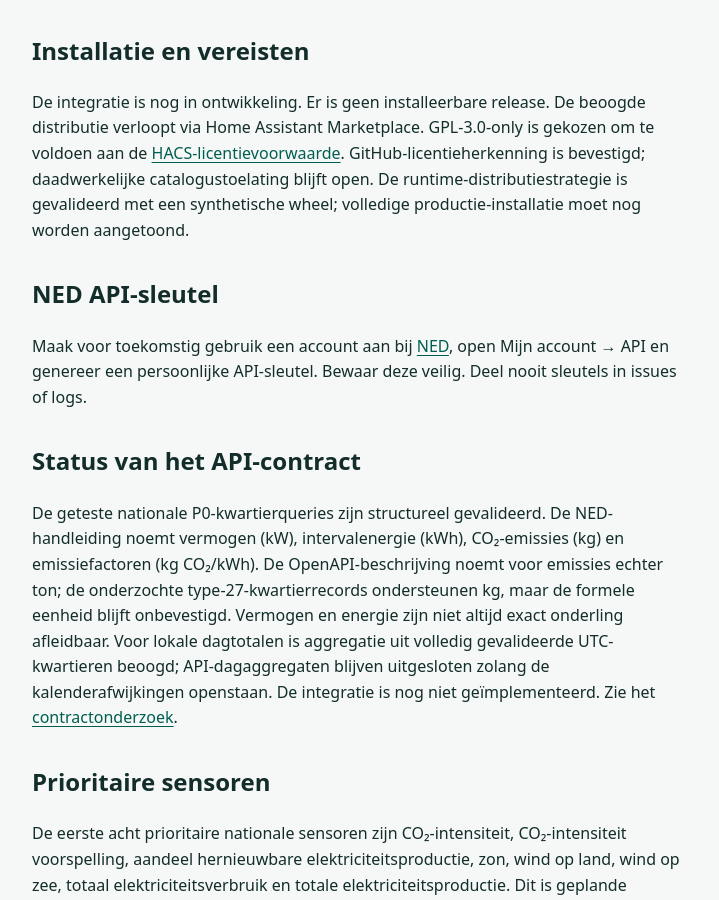
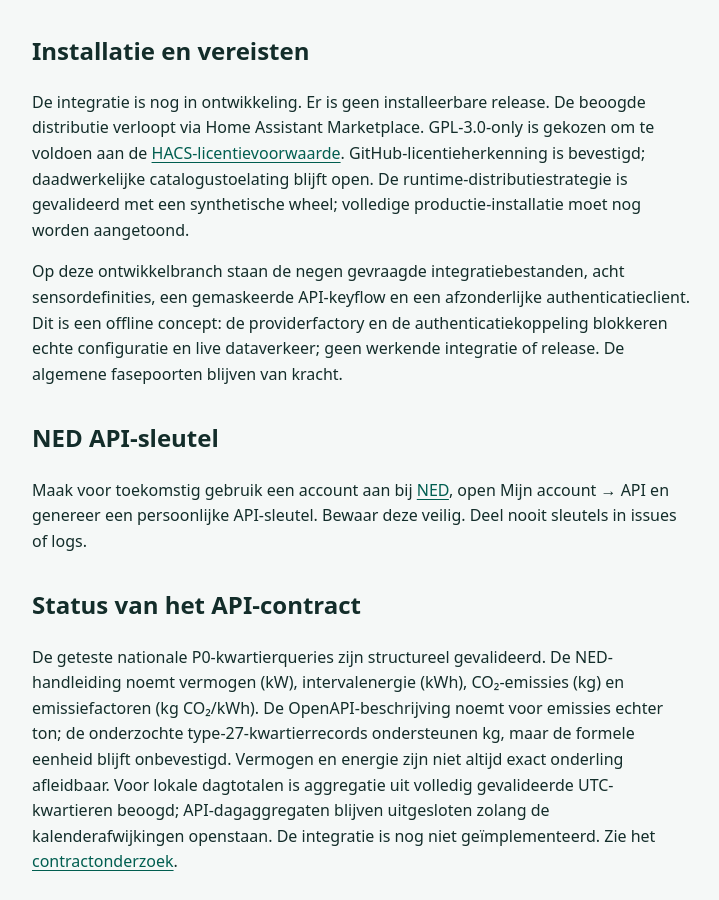
Before and after one commit to HiDiHo01/ha-Nationaal-Energie-Dashboard, a Jekyll site: the page built from site/nl/documentation.md, in a window 1280 px wide and 900 px high, scrolled down 460 px. Shown: the whole window, without its empty margins (72-791 px from the left). Built offline with Jekyll 4.4.1, drawn with Linux system fonts in a browser that asks for light colours.

Commit message:
docs: record offline draft status in site/nl/documentation.md

```diff
--- a/site/nl/documentation.md
+++ b/site/nl/documentation.md
@@ -9,6 +9,8 @@ other_url: /en/documentation/
 ## Installatie en vereisten
 
 De integratie is nog in ontwikkeling. Er is geen installeerbare release. De beoogde distributie verloopt via Home Assistant Marketplace. GPL-3.0-only is gekozen om te voldoen aan de [HACS-licentievoorwaarde](https://www.hacs.xyz/docs/publish/include/#check-license). GitHub-licentieherkenning is bevestigd; daadwerkelijke catalogustoelating blijft open. De runtime-distributiestrategie is gevalideerd met een synthetische wheel; volledige productie-installatie moet nog worden aangetoond.
+
+Op deze ontwikkelbranch staan de negen gevraagde integratiebestanden, acht sensordefinities, een gemaskeerde API-keyflow en een afzonderlijke authenticatieclient. Dit is een offline concept: de providerfactory en de authenticatiekoppeling blokkeren echte configuratie en live dataverkeer; geen werkende integratie of release. De algemene fasepoorten blijven van kracht.
 
 ## NED API-sleutel
 
```
